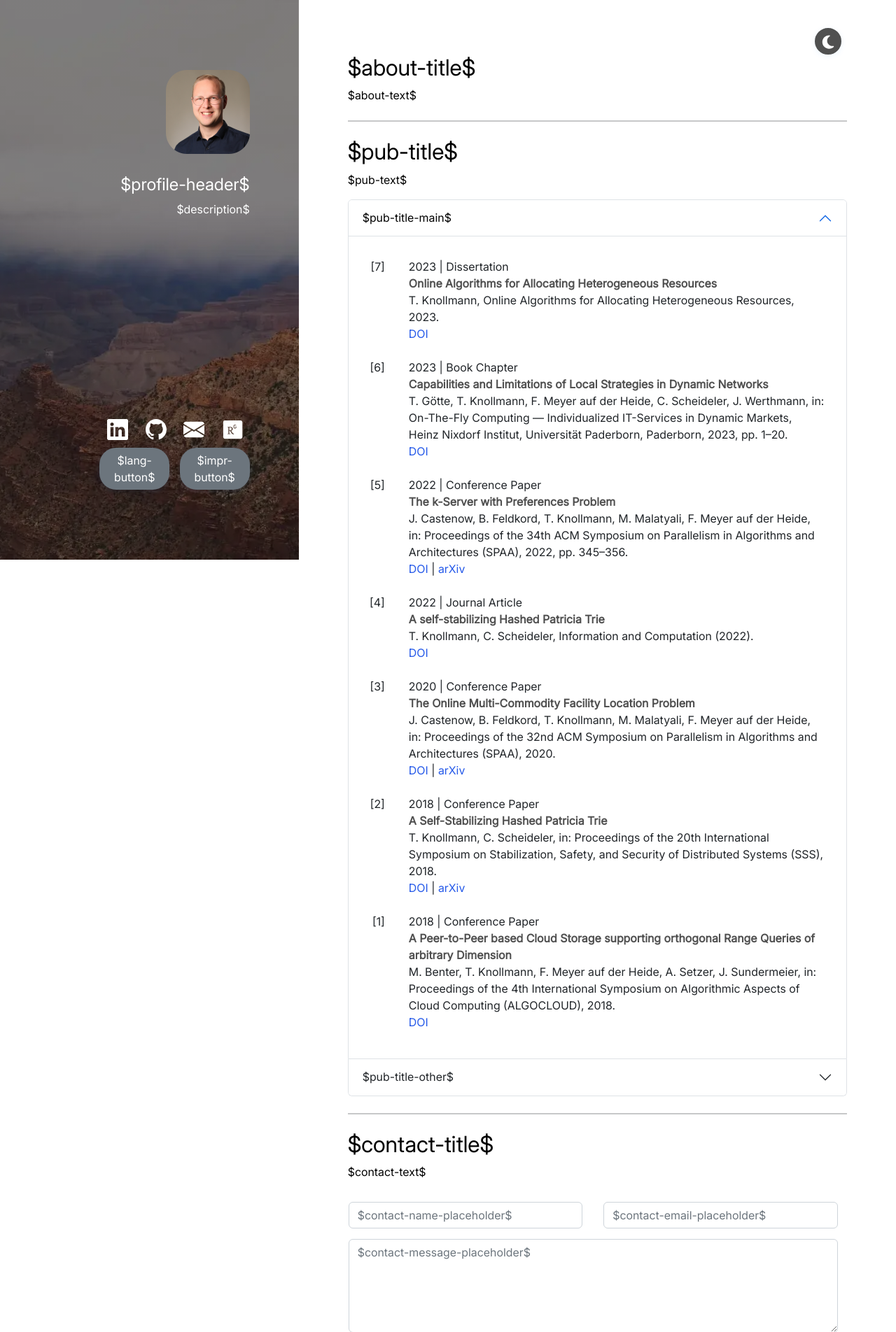
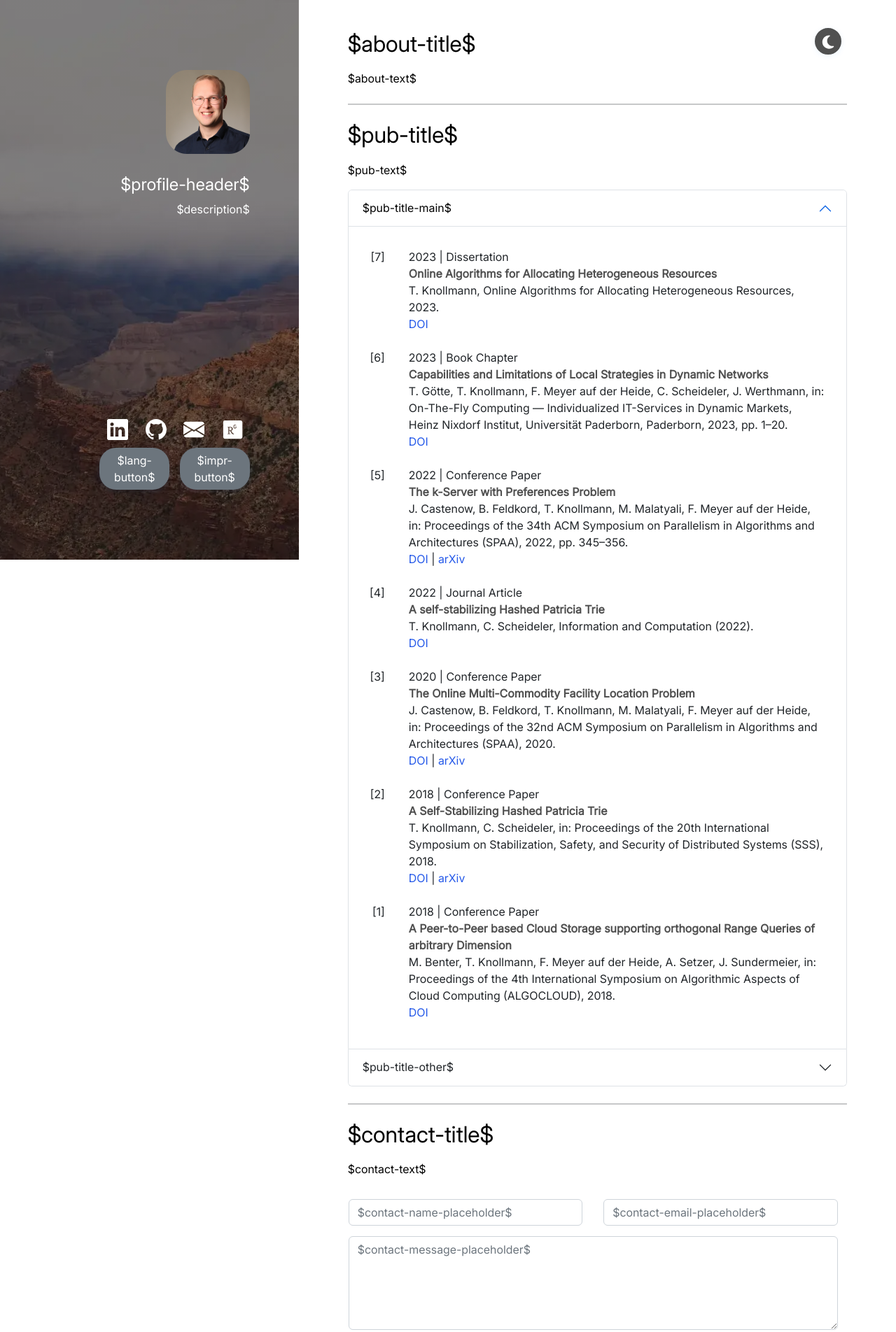
Before and after one commit to TillKnollmann/Homepage, a PHP site: page /generator/template.html in a window 1280 px wide. Shown: the top 1904 px of the page at 70% size. Run offline with PHP 8.4, Linux system fonts and the light colour scheme.

Commit message:
improve spacing

```diff
--- a/styles/main.css
+++ b/styles/main.css
@@ -257,6 +257,10 @@ h3 {
     color: inherit;
 }
 
+h2 {
+    margin-bottom:18px;
+}
+
 #profile-picture {
     width: 120px;
     height: 120px;
@@ -429,6 +433,7 @@ h1 {
     justify-content: flex-end;
     pointer-events: none;
     margin-right: 8px;
+    margin-bottom: -34px;
 }
 
 #theme-toggle {
```
